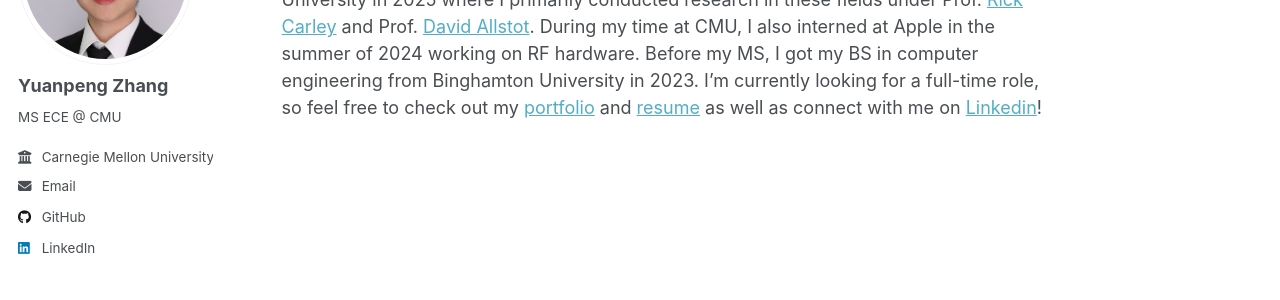
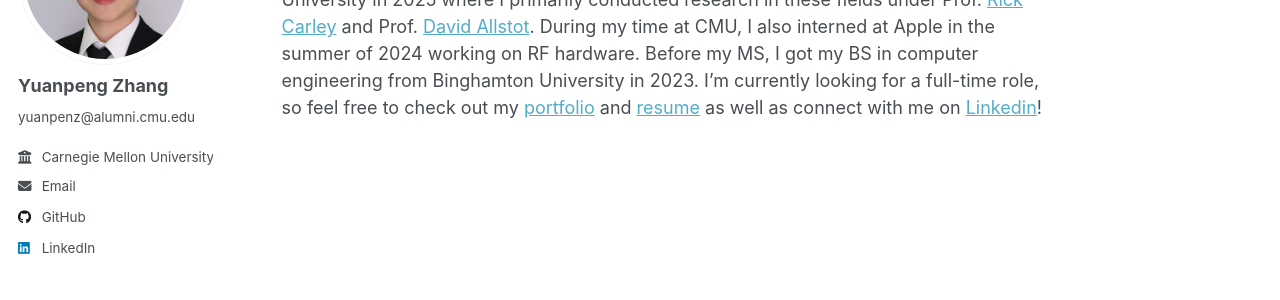
Before and after one commit to yuanpenguin/yuanpenguin.github.io, a Jekyll site: the page built from _pages/about.md, in a window 1280 px wide. Shown: the part 209-509 px from the top of the page. Built offline with Jekyll 4.4.1, drawn with Linux system fonts in a browser that asks for light colours; a script that is not in the unit is left out.

Commit message:
Update _config.yml

```diff
--- a/_config.yml
+++ b/_config.yml
@@ -12,7 +12,7 @@ site_theme               : "default"
 title                    : "Yuanpeng Zhang"
 title_separator          : "-"
 name                     : &name "Yuanpeng Zhang"
-description              : &description "yuanpenz@alumni.cmu.edu"
+description              : &description "MS ECE @ CMU"
 url                      : https://yuanpenguin.github.io # the base hostname & protocol for your site e.g. "https://[your GitHub username].github.io" or if you already have some other page hosted on Github then use "https://[your GitHub username].github.io/[Your Repo Name]"
 baseurl                  : "" # the subpath of your site, e.g. "/blog"
 repository               : "yuanpenguin/yuanpenguin.github.io"
@@ -25,7 +25,7 @@ author:
   avatar           : "portrait_1500x1500.JPG"
   name             : "Yuanpeng Zhang"
   pronouns         : # example: "she/her"
-  bio              : "MS ECE @ CMU"
+  bio              : "yuanpenz@alumni.cmu.edu"
   location         :
   employer         : "Carnegie Mellon University"
   uri              : # URL
```
